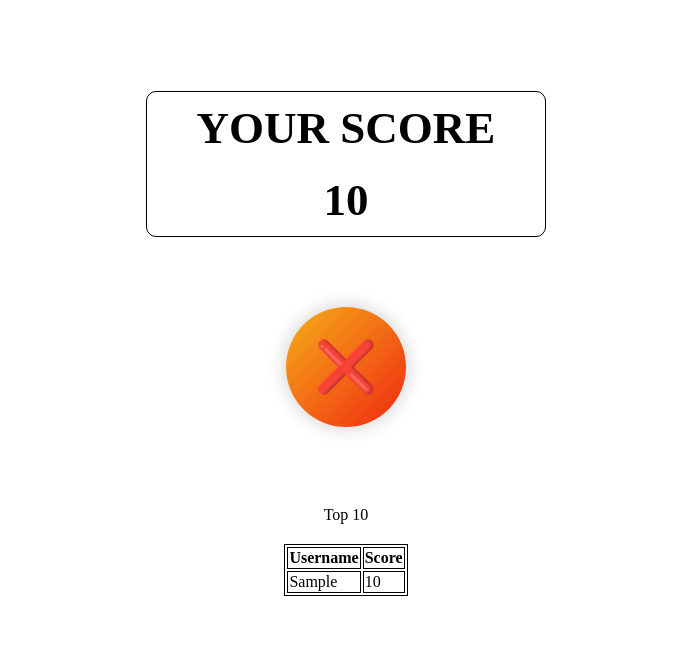
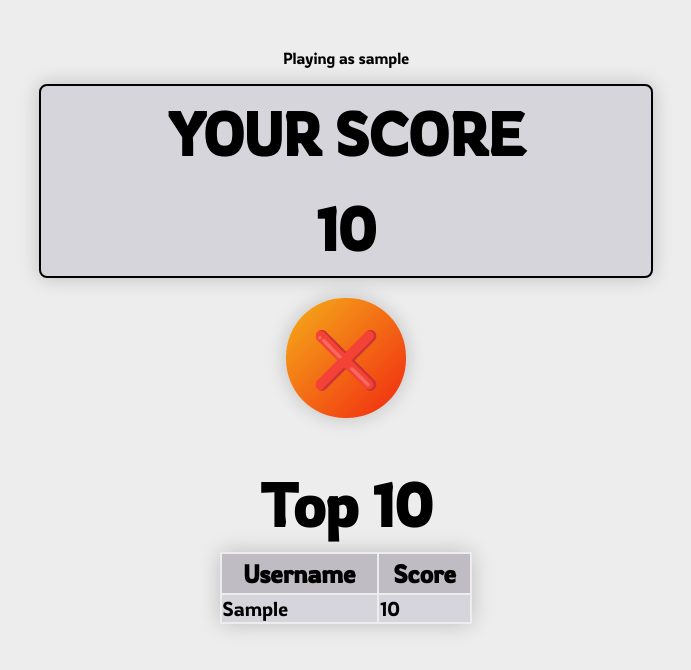
Before and after one commit to M4RC086/double-or-nothing, a Flask app: template templates/game.html in a window 1280 px wide. Shown: the top 670 px of the page, without its empty margins (294-985 px from the left). Run offline with Flask 3, Linux system fonts and the light colour scheme; the template is opened without the code that fills it: most values are stand-ins (such as "Sample title", 1, 10 or a date in 2020).

Commit message:
css and some bugs

```diff
--- a/index.py
+++ b/index.py
@@ -23,12 +23,12 @@ def game():
     if not session.get("verified"):
         return redirect("/")
 
-    return render_template("game.html", score=get_db_score(session['username']))
+    return render_template("game.html", score=get_db_score(session['username']), username=session['username'])
 
 
 
 # From js
-@app.route('/flip-coin', methods=['POST'])
+@app.route('/api/flip-coin', methods=['POST'])
 def flipCoin():
     score = get_db_score(session["username"])
 
@@ -36,6 +36,7 @@ def flipCoin():
     is_win = choice([True, True, True, False])
     if (is_win or score <= BEGIN_RANDOM_MIN):
         score *= 2
+        is_win = True
     else:
         score = 20
 
@@ -45,25 +46,28 @@ def flipCoin():
     return jsonify({"isWin": is_win, "new_score": score}) # I am
 
 
-@app.route('/login-username', methods=['POST'])
+@app.route('/api/login-username', methods=['POST'])
 def loginUsername():
 
 
     data = request.get_json()
-    username = data.get("username")
-    print(username)
-
-    session['username'] = username
-    session['verified'] = True
-
-    create_db_user(session['username'])
 
 
-    return jsonify({"redirect": "/game"})
+    if not all(char == ' ' for char in data.get("username")):
+        username = data.get("username")
+        print("Username", username) #Todelete
+
+        session['username'] = username
+        session['verified'] = True
+
+        create_db_user(session['username'])
+
+        return jsonify({"redirect": "/game", "error": False})
+    return jsonify({"error": True})
 
 
 
-@app.route("/get-leaderboard")
+@app.route("/api/get-leaderboard")
 def getLeaderboard():
     return jsonify({"leaderboard": get_db_leaderboard()})
 
--- a/static/styles.css
+++ b/static/styles.css
@@ -1,20 +1,29 @@
-h1{
-    font-size: 45px;
-    margin-top: 10px;
-    margin-bottom: 10px;
+@font-face {
+  font-family: "Caacupe";
+  src: url(fonts/CaacupeOne-Regular.ttf);
+}
+@font-face {
+  font-family: "Rowdies";
+  src: url(fonts/Rowdies-Light.ttf);
 }
 
-button{
-    font-size: 30px;
+body{
+  font-family: "Rowdies";
+  display: flex;
+  flex-direction: column;
+  justify-content: center;
+  align-items: center;
+  min-height: 80vh;
+  background-color: #ebebebdd;
 }
-body{
-    display: flex;
-    flex-direction: column;
-    justify-content: center;
-    align-items: center;
-    gap: 20px;
-    border-color: #dddd;
+
+h1{
+  font-size: 60px;
+  margin-top: 10px;
+  margin-bottom: 10px;
 }
+
+
 
 .score-parent{
     display: flex;
@@ -22,25 +31,21 @@ body{
     justify-content: center;
     align-items: center;
     box-sizing: border-box;
-    border: 1px solid;
-    border-radius: 10px;
+    border: 2px solid;
+    border-radius: 8px;
 
-    margin: 30px;
+    margin-bottom: 20px;
 
     padding-bottom: 0px;
     padding-top: 0px;
-    padding-left: 50px;
-    padding-right: 50px;
+    padding-left: 10%;
+    padding-right: 10%;
+    box-shadow: 0 0 20px rgba(0,0,0,0.2);
+    background-color:#d7d5dc;
 
 }
 
-.button-parent{
-    display: flex;
-    flex-direction: column;
-    justify-content: center;
-    align-items: center;
-    gap: 10px
-}
+
 
 .login-parent {
     display: flex;
@@ -49,38 +54,44 @@ body{
     align-items: center;
 
     font-size: 30px;
-    font-family:Arial, Helvetica, sans-serif
-}
-
-.center {
-    display: flex;
-    justify-content: center;
-    align-items: center;
+    font-family: Rowdies;
 }
 
 input{
-    font-size: 30px;
+  font-size: 30px;
+    min-width: 200px;
 }
 
-table, th, td {
-  border:1px solid black;
+button{
+  font-size: 30px;
 }
 
-body {
-  display: flex;
-  justify-content: center;
-  align-items: center;
-  min-height: 80vh;
+table {
+  border: 3px;
+
+  font-size: 20px;
+  width: 20%;
+  box-shadow: 0 0 20px rgba(0,0,0,0.2);
+}
+
+th {
+  border: 3px #00000000;
+  border-style:groove;
+  background-color:#bfbdc3;
+  font-size: 25px;
+}
+
+td {
+  background-color:#d7d5dc;
+
 }
 
 
 
 
 
-.scale-up-vertical-center {
-  animation: scale-up-vertical-center 0.3s ease forwards;
-}
-/* ... your other styles ... */
+
+
 
 .scale-up-vertical-center {
   animation: scale-up-vertical-center 0.4s ease;
@@ -102,8 +113,6 @@ body {
   display: flex;
   flex-direction: column;
   align-items: center;
-  margin: 20px 0;
-  perspective: 1000px;
 }
 
 .coin {
@@ -116,21 +125,17 @@ body {
 
 }
 
-/* Remove the flipping animation from CSS, we'll handle it in JS */
-.coin.flipping {
-  /* We'll control this with JavaScript */
-}
 
 .coin-front, .coin-back {
   position: absolute;
   width: 100%;
   height: 100%;
-  border-radius: 50%;
+  border-radius: 49%;
   backface-visibility: hidden;
   display: flex;
   align-items: center;
   justify-content: center;
-  font-size: 50px;
+  font-size: 55px;
   box-shadow: 0 0 20px rgba(0,0,0,0.2);
 }
 
--- a/templates/game.html
+++ b/templates/game.html
@@ -8,6 +8,8 @@
 </head>
 <body>
 
+
+  <p>Playing as {{ username }}</p>
 
   <div class="score-parent">
     <h1>YOUR SCORE</h1>
@@ -33,7 +35,7 @@
 
 
 
-  <div>Top 10</div>
+  <h1>Top 10</h1>
  <table id="leaderboard">
     <tr><th>Username</th><th>Score</th></tr>
     {% for entry in leaderboard %}
@@ -54,16 +56,15 @@ console.log("🎮 Game loaded!");
 document.addEventListener('DOMContentLoaded', function() {
   console.log("📄 DOM ready!");
 
-  // Get elements
   const coin = document.getElementById('coin');
   const scoreEl = document.getElementById('score');
   const coinResult = document.getElementById('coinResult');
   const resultMessage = document.getElementById('resultMessage');
 
-  // Function to refresh leaderboard
+
   async function refreshLeaderboard() {
     try {
-      const response = await fetch("/get-leaderboard");
+      const response = await fetch("/api/get-leaderboard");
       const data = await response.json();
       const table = document.getElementById("leaderboard");
 
@@ -91,70 +92,70 @@ document.addEventListener('DOMContentLoaded', function() {
   // Initial leaderboard load
   refreshLeaderboard();
 
-  // Coin flip function
-  async function flipCoin() {
-    console.log("🪙 Flipping coin!");
 
 
-    const response = await fetch('/flip-coin', {
+  let flipInProgress = false;
+let hideTimeout = null;
+
+async function flipCoin() {
+  // Prevent overlapping flips
+  if (flipInProgress) return;
+  flipInProgress = true;
+
+  // Disable coin immediately
+  if (coin) coin.style.pointerEvents = 'none';
+
+  // Clear any pending hide timer from a previous flip
+  if (hideTimeout) {
+    clearTimeout(hideTimeout);
+    hideTimeout = null;
+  }
+
+  // Hide any previous result instantly
+  if (coinResult) coinResult.classList.remove('show');
+  if (resultMessage) resultMessage.classList.remove('show');
+
+  try {
+    const response = await fetch('/api/flip-coin', {
       method: 'POST',
-      headers: {
-        'Content-Type': 'application/json',
-      },
+      headers: { 'Content-Type': 'application/json' },
     });
-
     const data = await response.json();
     const isWin = data.isWin;
-      const new_score = data.score;
+    const newScore = data.score;
 
-
-
-    // Disable button
-    if (coin) coin.style.pointerEvents = 'none';
-
-    // Calculate the rotation
-    // For WIN: end on front (0 or 360 degrees)
-    // For LOSE: end on back (180 degrees)
-    const spins = 3; // Number of full rotations
+    // --- Coin flip animation ---
+    const spins = 3;
     const baseRotation = !isWin ? 0 : 180;
     const totalRotation = spins * 360 + baseRotation;
 
-    // Reset coin position
     coin.style.transition = 'none';
     coin.style.transform = 'rotateY(0deg)';
-    void coin.offsetHeight; // Force reflow
-
-    // Apply the flip with transition
+    void coin.offsetHeight; // force reflow
     coin.style.transition = 'transform 1.5s cubic-bezier(0.25, 0.46, 0.45, 0.94)';
     coin.style.transform = `rotateY(${totalRotation}deg)`;
 
-    // Wait for animation to complete
-    setTimeout(async () => {
-      // Show result
-      const resultText = isWin ? '🎉 X2 SCORE!' : '💀 LOSE YOUR SOCORE!';
+    // Wait for animation to finish
+    await new Promise(resolve => setTimeout(resolve, 1600));
 
+    // --- Show result ---
+    const resultText = isWin ? '🎉 X2 SCORE!' : '💀 LOSE YOUR SCORE!';
     if (coinResult) {
       coinResult.textContent = resultText;
       coinResult.className = 'coin-result show ' + (isWin ? 'win' : 'lose');
     }
-
     if (resultMessage) {
       resultMessage.textContent = resultText;
       resultMessage.className = 'result-message show ' + (isWin ? 'win' : 'lose');
     }
 
     // Update score
-      try {
-
     if (scoreEl) {
       scoreEl.textContent = data.new_score;
       scoreEl.style.color = isWin ? '#2ecc71' : '#e74c3c';
-
-          // Animate score
       scoreEl.classList.remove('scale-up-vertical-center');
       void scoreEl.offsetHeight;
       scoreEl.classList.add('scale-up-vertical-center');
-
       setTimeout(() => {
         scoreEl.style.color = '#3498db';
       }, 1000);
@@ -163,28 +164,21 @@ document.addEventListener('DOMContentLoaded', function() {
     // Refresh leaderboard
     await refreshLeaderboard();
 
+    // --- Hide result and re‑enable coin after a delay ---
+    hideTimeout = setTimeout(() => {
+      if (coinResult) coinResult.classList.remove('show');
+      if (resultMessage) resultMessage.classList.remove('show');
+      if (coin) coin.style.pointerEvents = 'auto';
+      flipInProgress = false;
+      hideTimeout = null;
+    }, 2500); // result stays visible for 2.5s, then disappears
+
   } catch (error) {
-        console.error("Error updating score:", error);
+    console.error("Flip error:", error);
+    // Re‑enable on error
+    if (coin) coin.style.pointerEvents = 'auto';
+    flipInProgress = false;
   }
-
-      // Re-enable button after a delay
-      setTimeout(() => {
-        if (coin) coin.style.pointerEvents = 'auto';
-
-        // Hide result messages
-        if (coinResult) {
-          setTimeout(() => {
-            coinResult.classList.remove('show');
-          }, 2000);
-        }
-        if (resultMessage) {
-          setTimeout(() => {
-            resultMessage.classList.remove('show');
-          }, 2000);
-        }
-      }, 1500);
-
-    }, 1600); // Slightly longer than the transition
 }
 
   // Add click event to coin
```
Also changed, not shown: templates/login.html (+6 -1 lines), static/fonts/CaacupeOne-Regular.ttf (added), static/fonts/Rowdies-Light.ttf (added). Lines whose indentation alone changed are shown as unchanged.
